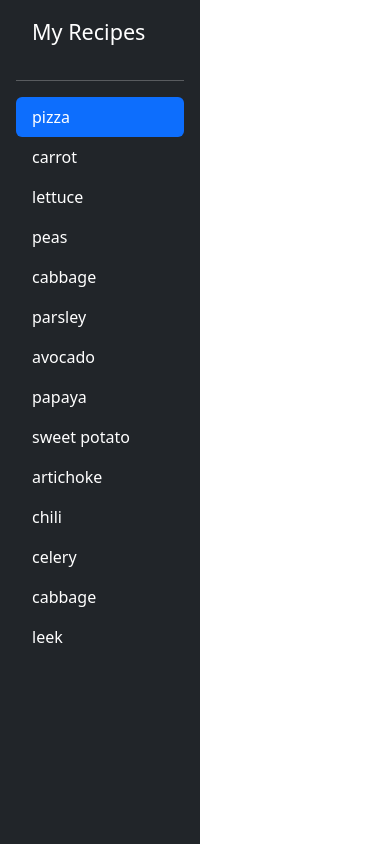
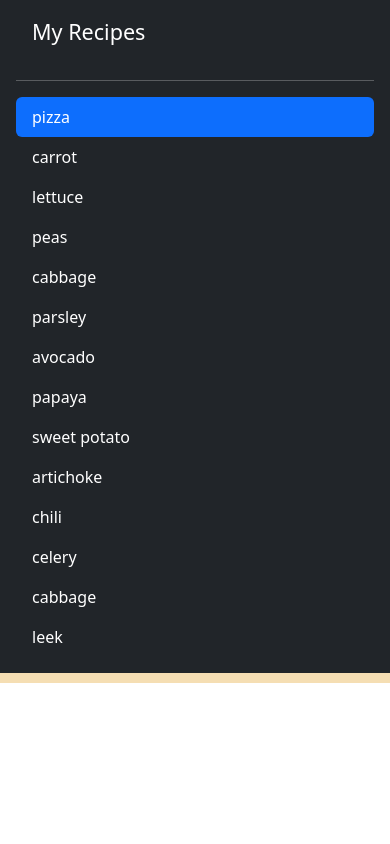
Before and after one commit to khalidNidal/api, a plain HTML site: page index.html in a window 390 px wide. Drawn offline with nearby package versions, Linux system fonts and the light colour scheme; no server answers.

Commit message:
index.css

```diff
--- a/index.css
+++ b/index.css
@@ -1,5 +1,51 @@
-.sidebar{
+/* .sidebar{
     position: fixed;
     height: 100%;
     width:200px
+} */
+
+
+.info  {
+    margin: 0 !important;
+    padding: 0 !important;
+
 }
+
+.n{
+  padding: 0%;
+}
+.sidebar{
+    position: sticky;
+    top: 0;
+    left: 0;
+    height: 100%;
+}
+
+
+
+#content {
+    background-color: wheat;
+    padding: 5px !important;
+    grid-template-columns: auto auto auto;
+    margin: auto;
+    display: flex;
+    justify-content: center;
+
+}
+
+
+
+.card {
+    width: 99%;
+}
+
+@media (max-width: 1000px) {
+    #content {
+        grid-template-columns: auto auto;
+    }
+}
+@media (max-width: 767px) {
+    #content {
+        grid-template-columns: 100%;
+    }
+}
```
